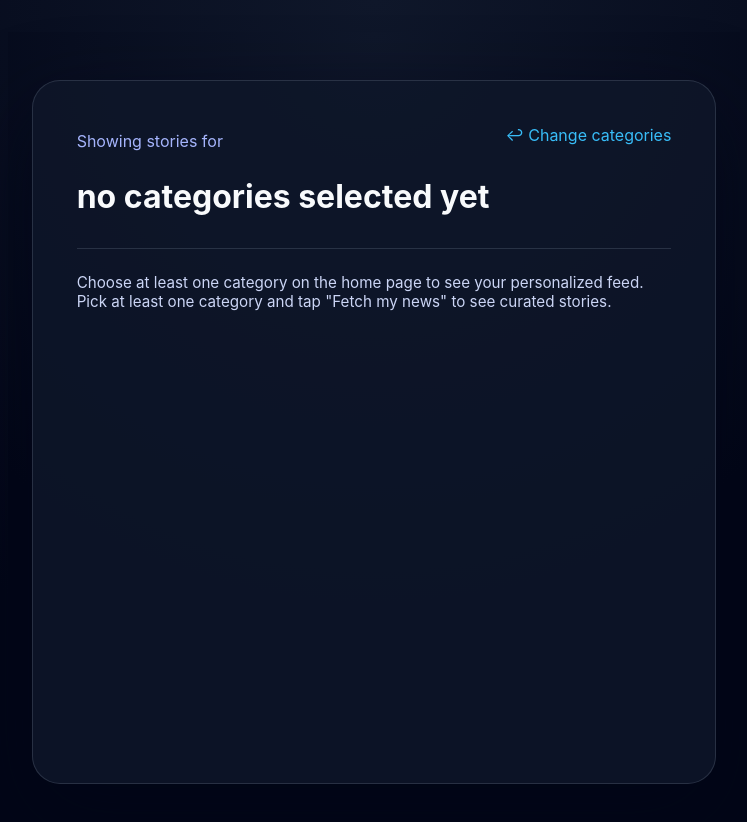
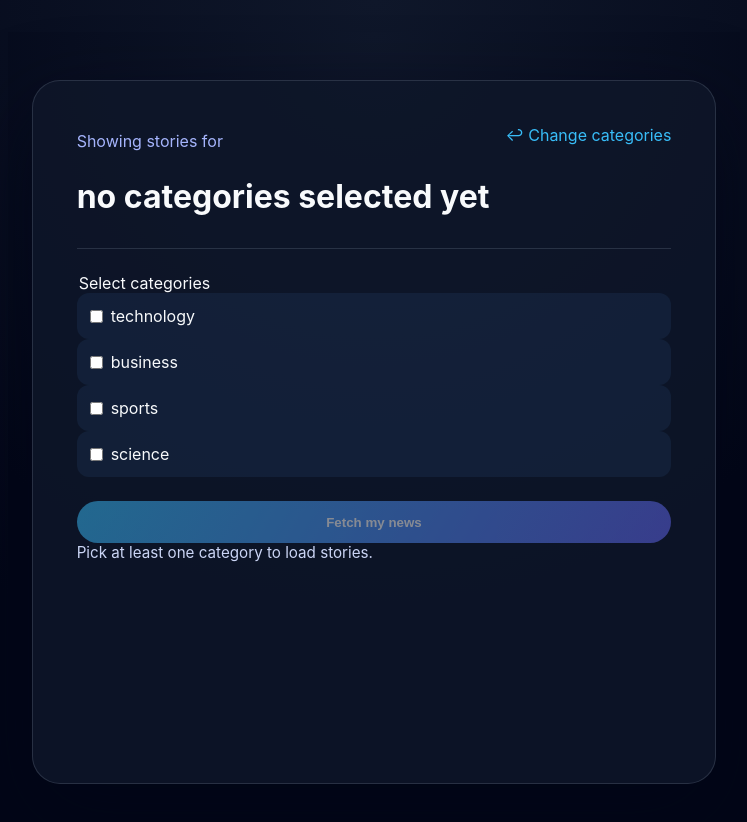
Before and after one commit to halilozerdem2/Hundle, a Next.js app in the folder apps/web/: page /news in a window 1280 px wide. Shown: the top 822 px of the page, without its empty margins (266-1013 px from the left). Built offline with nearby package versions, Linux system fonts and the light colour scheme.

Commit message:
feat: reintroduce category selection on news

```diff
--- a/apps/web/app/news/NewsClient.tsx
+++ b/apps/web/app/news/NewsClient.tsx
@@ -1,34 +1,86 @@
-'use client';
+"use client";
 
-import { useEffect, useState } from 'react';
-import type { Category, NewsArticle } from '@news/shared';
-import NewsFeed from '../components/news-feed';
+import { useState } from "react";
+import { AVAILABLE_CATEGORIES, type Category, type NewsArticle } from "@news/shared";
+import NewsFeed from "../components/news-feed";
 
 interface NewsClientProps {
-  articles: NewsArticle[];
-  categories: Category[];
-  hasFetched: boolean;
-  isLoading?: boolean;
+  initialCategories: Category[];
+  initialArticles: NewsArticle[];
 }
 
-const NewsClient = ({ articles, categories, hasFetched, isLoading = false }: NewsClientProps) => {
-  const [mounted, setMounted] = useState(false);
+const NewsClient = ({ initialCategories, initialArticles }: NewsClientProps) => {
+  const [selectedCategories, setSelectedCategories] = useState<Category[]>(initialCategories);
+  const [articles, setArticles] = useState<NewsArticle[]>(initialArticles);
+  const [hasFetched, setHasFetched] = useState(initialArticles.length > 0);
+  const [isLoading, setIsLoading] = useState(false);
+  const [error, setError] = useState<string | null>(null);
 
-  useEffect(() => {
-    setMounted(true);
-  }, []);
+  const toggleCategory = (category: Category) => {
+    setSelectedCategories((prev) =>
+      prev.includes(category) ? prev.filter((item) => item !== category) : [...prev, category]
+    );
+  };
 
-  if (!mounted) {
-    return <p className="news-placeholder">Preparing your personalized feed…</p>;
-  }
+  const fetchNews = async () => {
+    if (!selectedCategories.length) {
+      setError("Please select at least one category.");
+      return;
+    }
+    setIsLoading(true);
+    setError(null);
+    try {
+      const response = await fetch("/api/news", {
+        method: "POST",
+        headers: { "Content-Type": "application/json" },
+        body: JSON.stringify({ categories: selectedCategories })
+      });
+      if (!response.ok) {
+        throw new Error("Failed to load news.");
+      }
+      const payload = (await response.json()) as { articles: NewsArticle[] };
+      setArticles(payload.articles);
+      setHasFetched(true);
+    } catch (err) {
+      setError(err instanceof Error ? err.message : "Unable to load news.");
+    } finally {
+      setIsLoading(false);
+    }
+  };
 
   return (
-    <NewsFeed
-      articles={articles}
-      selectedCategories={categories}
-      hasFetched={hasFetched}
-      isLoading={isLoading}
-    />
+    <div className="news-selection-panel">
+      <fieldset>
+        <legend>Select categories</legend>
+        <div className="category-grid">
+          {AVAILABLE_CATEGORIES.map((category) => (
+            <label key={category} className={`category-option ${selectedCategories.includes(category) ? "selected" : ""}`}>
+              <input
+                type="checkbox"
+                checked={selectedCategories.includes(category)}
+                onChange={() => toggleCategory(category)}
+              />
+              {category}
+            </label>
+          ))}
+        </div>
+      </fieldset>
+      <button onClick={fetchNews} disabled={!selectedCategories.length || isLoading}>
+        {isLoading ? "Loading…" : hasFetched ? "Refresh news" : "Fetch my news"}
+      </button>
+      {error && <p className="notice">{error}</p>}
+
+      {hasFetched ? (
+        <NewsFeed
+          articles={articles}
+          selectedCategories={selectedCategories}
+          hasFetched
+          isLoading={isLoading}
+        />
+      ) : (
+        <p className="news-placeholder">Pick at least one category to load stories.</p>
+      )}
+    </div>
   );
 };
 
--- a/apps/web/app/news/page.tsx
+++ b/apps/web/app/news/page.tsx
@@ -24,19 +24,19 @@ const buildDescription = (categories: Category[]) =>
 
 const NewsPage = async ({ searchParams }: NewsPageProps) => {
   const categories = parseCategories(searchParams?.categories);
-  const hasSelection = categories.length > 0;
-  const headingDescription = hasSelection
-    ? buildDescription(categories)
-    : 'no categories selected yet';
   let articles: NewsArticle[] = [];
 
-  if (hasSelection) {
+  if (categories.length) {
     try {
       articles = await fetchNews(categories);
     } catch (error) {
       console.error('Unable to fetch news', error);
     }
   }
+
+  const headingDescription = categories.length
+    ? buildDescription(categories)
+    : 'no categories selected yet';
 
   return (
     <main className="news-page-shell">
@@ -51,15 +51,7 @@ const NewsPage = async ({ searchParams }: NewsPageProps) => {
 
         <div className="news-page-divider" />
 
-        {!hasSelection && (
-          <p className="news-placeholder">
-            Choose at least one category on the home page to see your personalized feed.
-          </p>
-        )}
-        {hasSelection && !articles.length && (
-          <p className="news-placeholder">We could not find new stories right now.</p>
-        )}
-        <NewsClient articles={articles} categories={categories} hasFetched={hasSelection} />
+        <NewsClient initialArticles={articles} initialCategories={categories} />
       </section>
     </main>
   );
```
